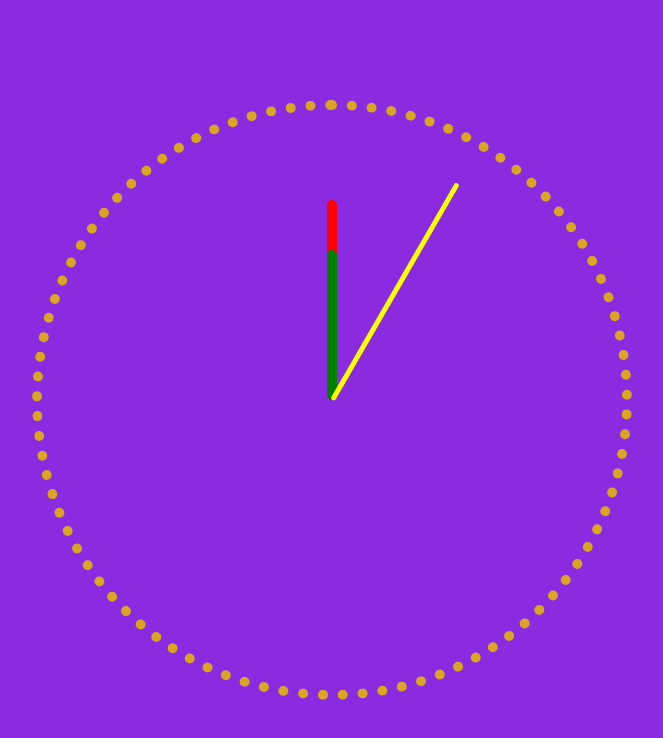
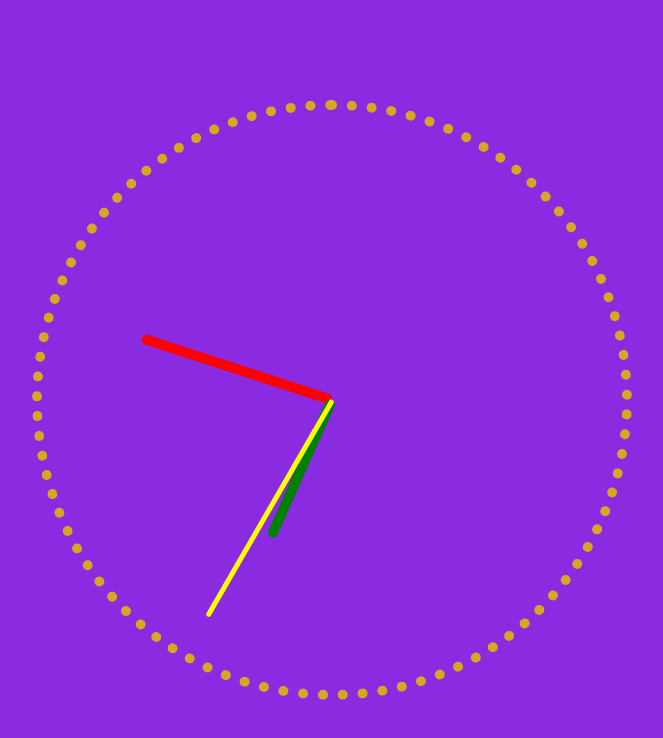
Before and after one commit to Bert0ne/clock-stoper-timer, a website: page index.html in a window 1280 px wide. Shown: the whole page, without its empty margins (308-971 px from the left). Drawn offline with Linux system fonts and the light colour scheme.

Commit message:
take data from new Date

```diff
--- a/js.js
+++ b/js.js
@@ -2,10 +2,21 @@ let clockS = document.querySelector('.clock__up--secondHand');
 let clockM = document.querySelector('.clock__up--minuteHand');
 let clockH = document.querySelector('.clock__up--hourHand');
 
-let secondNum = 0;
-let minuteNum = 0;
-let hourNum = 0;
+//Download time from new Date and put into css
+setInterval(() => {
+    const time = new Date();
+    let secondNum = time.getSeconds() * 6;
+    let minuteNum = time.getMinutes() * 6;
+    let hourNum = time.getHours() * 12;
+    clockS.style.transform = "rotate("+ secondNum +"deg)";
+    clockM.style.transform = "rotate("+ minuteNum +"deg)";
+    clockH.style.transform = "rotate("+ hourNum+"deg)";
+    console.log();
 
+}, 50);
+
+
+/* //adding time " by hand " withouy new Date
 function seconds() {
     clockS.style.transform = "rotate("+ secondNum +"deg)";
 }
@@ -14,14 +25,14 @@ function minutes() {
     if (minuteNum % 360 == 0 ) {
         hourNum += 15;
         hours()
-        console.log(hourNum);
+       // console.log(hourNum);
     }
 }
 function hours() {
     clockH.style.transform = "rotate("+ hourNum +"deg)";
 }
-
-setInterval(() => {
+*/
+/* setInterval(() => {
     secondNum += 6;
     //console.log(secondNum);
     seconds();
@@ -29,6 +40,23 @@ setInterval(() => {
     if (secondNum % 360 == 0) {
         minuteNum += 6;
         minutes();
-        console.log(minuteNum);
+        //console.log(minuteNum);
     }
 }, 1000);
+*/
+
+
+/*
+const clock = () => {
+    const time = new Date();
+    // console.log(time.toLocaleString());
+    // console.log(time.toLocaleDateString());
+    const secondsB = time.getSeconds() < 10 ? "0" + time.getSeconds() : time.getSeconds();
+    const minutesB = time.getMinutes() < 10 ? "0" + time.getMinutes() : time.getMinutes();
+    const hoursB = time.getHours() < 10 ? "0" + time.getHours() : time.getHours();
+   console.log(time.getSeconds());
+    //document.querySelector('.clock span').textContent = `${hours}:${minutes}:${seconds}`
+   }
+
+   setInterval(clock, 1000);
+   */
--- a/sass/base.scss
+++ b/sass/base.scss
@@ -49,6 +49,8 @@ body {
         justify-content: center;
         align-items: flex-end;
         position: relative;
+
+
         &--hourHand,
         &--minuteHand,
         &--secondHand {
```
Also changed, not shown: index.html (+3 -11 lines).
